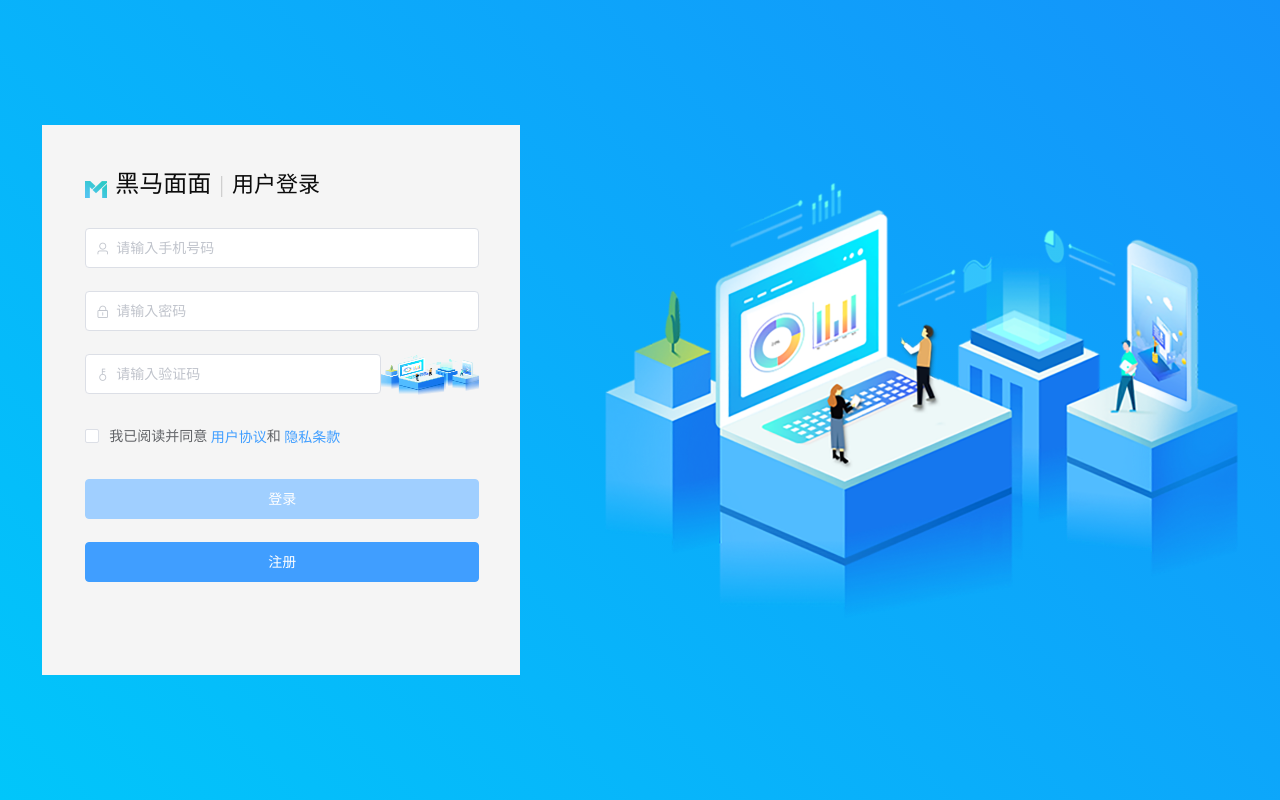
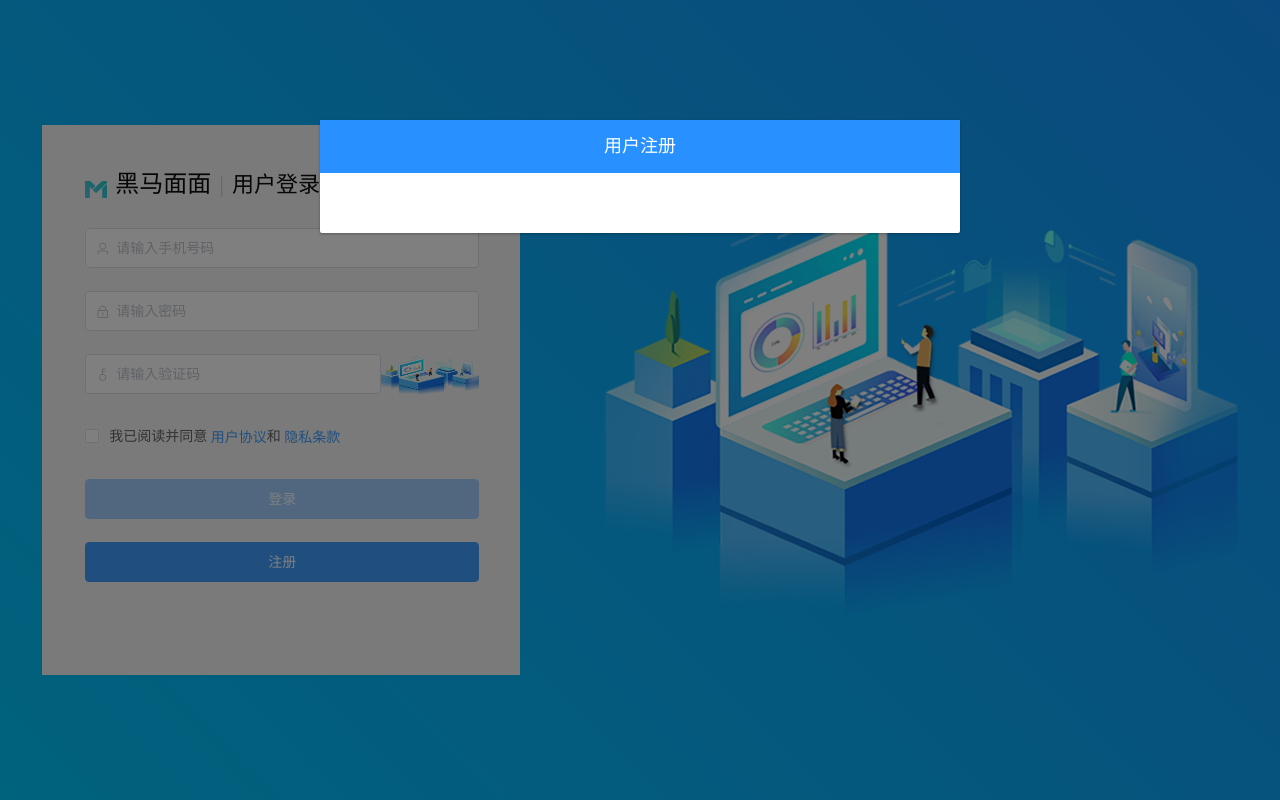
Before and after one commit to xiehuiyu123/hm, a Vue app: page /#/ in a window 1280 px wide. Built offline with nearby package versions, Linux system fonts and the light colour scheme.

Commit message:
第二天

```diff
--- a/package.json
+++ b/package.json
@@ -10,12 +10,8 @@
   "dependencies": {
     "core-js": "^3.6.4",
     "element-ui": "^2.13.0",
-<<<<<<< HEAD
-    "vue": "^2.6.11"
-=======
     "vue": "^2.6.11",
     "vue-router": "^3.1.6"
->>>>>>> login
   },
   "devDependencies": {
     "@vue/cli-plugin-babel": "~4.3.0",
--- a/src/views/login/login.vue
+++ b/src/views/login/login.vue
@@ -47,19 +47,25 @@
           <el-button type="primary" class="btn" @click="submitForm" :disabled="!form.key">登录</el-button>
         </el-form-item>
         <el-form-item>
-          <el-button type="primary" class="btn">注册</el-button>
+          <el-button type="primary" class="btn" @click="model">注册</el-button>
         </el-form-item>
       </el-form>
     </div>
     <div class="right">
       <img src="@/assets/images/login_banner_ele.png" alt />
     </div>
+    <!-- 模态框 -->
+    <model ref="son_model"></model>
   </div>
 </template>
 
 <script>
+import model from "./model.vue";
 export default {
   name: "login",
+  components: {
+    model
+  },
   data() {
     return {
       form: {
@@ -100,12 +106,15 @@ export default {
           this.$message.warning("白痴！");
         }
       });
+    },
+    model() {
+      this.$refs.son_model.dialogFormVisible = true;
     }
   }
 };
 </script>
 
-<style lang="less" >
+<style lang="less" scoped>
 .login {
   height: 100%;
   display: flex;
--- /dev/null
+++ b/src/views/login/model.vue
@@ -0,0 +1,33 @@
+<template>
+  <el-dialog :visible.sync="dialogFormVisible" :show-close="false" class="model">
+    <div slot="title" class="title">用户注册</div>
+  </el-dialog>
+</template>
+
+<script>
+export default {
+  name: "model",
+  data() {
+    return {
+      dialogFormVisible: true
+    };
+  }
+};
+</script>
+
+<style  lang="less">
+.model {
+  .title {
+    height: 53px;
+    font-size: 18px;
+    font-weight: 400;
+    text-align: center;
+    line-height: 53px;
+    color: rgba(254, 254, 254, 1);
+    background-color: rgba(40, 145, 255, 1);
+  }
+  .el-dialog__header {
+    padding: 0px;
+  }
+}
+</style>
```
